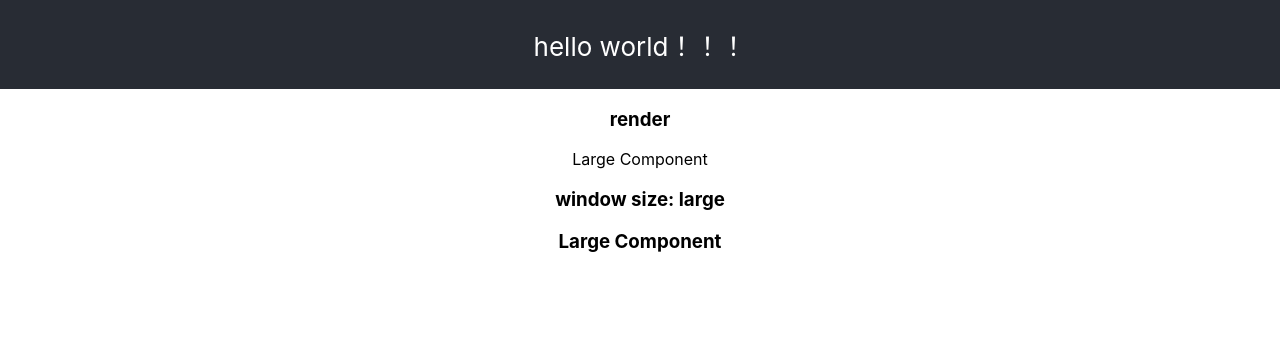
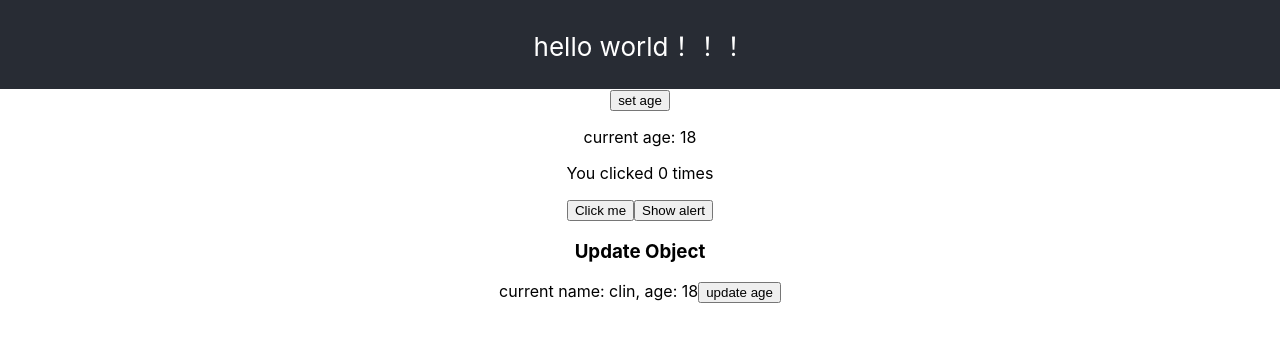
Before and after one commit to clin211/react-awesome, a React (Create React App) app: page / in a window 1280 px wide. Shown: the top 342 px of the page. Built offline with nearby package versions, Linux system fonts and the light colour scheme.

Commit message:
feat: useState 示例

```diff
--- a/src/App.js
+++ b/src/App.js
@@ -5,6 +5,9 @@ import JSXNestedChildren from './JSXNestedChildren';
 import Render, { LargeComponent, SmallComponent } from './Render';
 import './App.css';
 import useWindowSize from './hooks/useWindowSize';
+import User from './User';
+import ClosureTrap from './ClosureTrap';
+import UpdateObject from './UpdateObject';
 
 class Greeting extends Component {
     render() {
@@ -36,12 +39,17 @@ function App() {
             <FunctionComponent />
             <h3>JSX Nested Children</h3>
             <JSXNestedChildren /> */}
-            <h3>render</h3>
+            {/* <h3>render</h3>
             <Render />
             <h3>
                 window size: {size}
                 {size === 'small' ? <SmallComponent /> : <LargeComponent />}
-            </h3>
+            </h3> */}
+
+            <User />
+            <ClosureTrap />
+            <h3>Update Object</h3>
+            <UpdateObject />
         </div>
     );
 }
--- /dev/null
+++ b/src/ClosureTrap.jsx
@@ -0,0 +1,28 @@
+import React, { useState, useRef, useEffect } from 'react';
+
+function ClosureTrap() {
+    const [count, setCount] = useState(0);
+    // 用于存储count的引用，它的值会随count变化而变化且不会更新UI
+    const countRef = useRef(count);
+
+    const handleAlert = () => {
+        setTimeout(() => {
+            alert('You clicked on: ' + count);
+        }, 3000);
+    };
+
+    // 当count变化时，更新countRef
+    useEffect(() => {
+        countRef.current = count;
+    }, [count]);
+
+    return (
+        <div>
+            <p>You clicked {count} times</p>
+            <button onClick={() => setCount(count + 1)}>Click me</button>
+            <button onClick={handleAlert}>Show alert</button>
+        </div>
+    );
+}
+
+export default ClosureTrap;
--- /dev/null
+++ b/src/UpdateObject.jsx
@@ -0,0 +1,20 @@
+import React, { useState } from 'react';
+
+const UpdateObject = () => {
+    const [person, setPerson] = useState({ name: 'clin', age: 18 });
+
+    const handleClickUpdateAge = () => {
+        const newPerson = { ...person }; // JSON.parse(JSON.stringify(person));
+        newPerson.age = 20;
+        setPerson(newPerson);
+    };
+
+    return (
+        <div>
+            current name: {person.name}, age: {person.age}
+            <button onClick={handleClickUpdateAge}>update age</button>
+        </div>
+    );
+};
+
+export default UpdateObject;
--- /dev/null
+++ b/src/User.jsx
@@ -0,0 +1,23 @@
+import React, { useState } from 'react';
+
+const User = () => {
+    const [age, setAge] = useState(18);
+
+    const handleClick = () => {
+        // setAge(age + 1); // setAge((prev) => prev + 1);
+        // setAge(age + 1); // setAge((prev) => prev + 1);
+        // setAge(age + 1); // setAge((prev) => prev + 1);
+        setAge(prevAge => prevAge + 1);
+        setAge(prevAge => prevAge + 1);
+        setAge(prevAge => prevAge + 1);
+    };
+
+    return (
+        <div>
+            <button onClick={handleClick}>set age</button>
+            <p>current age: {age}</p>
+        </div>
+    );
+};
+
+export default User;
```
